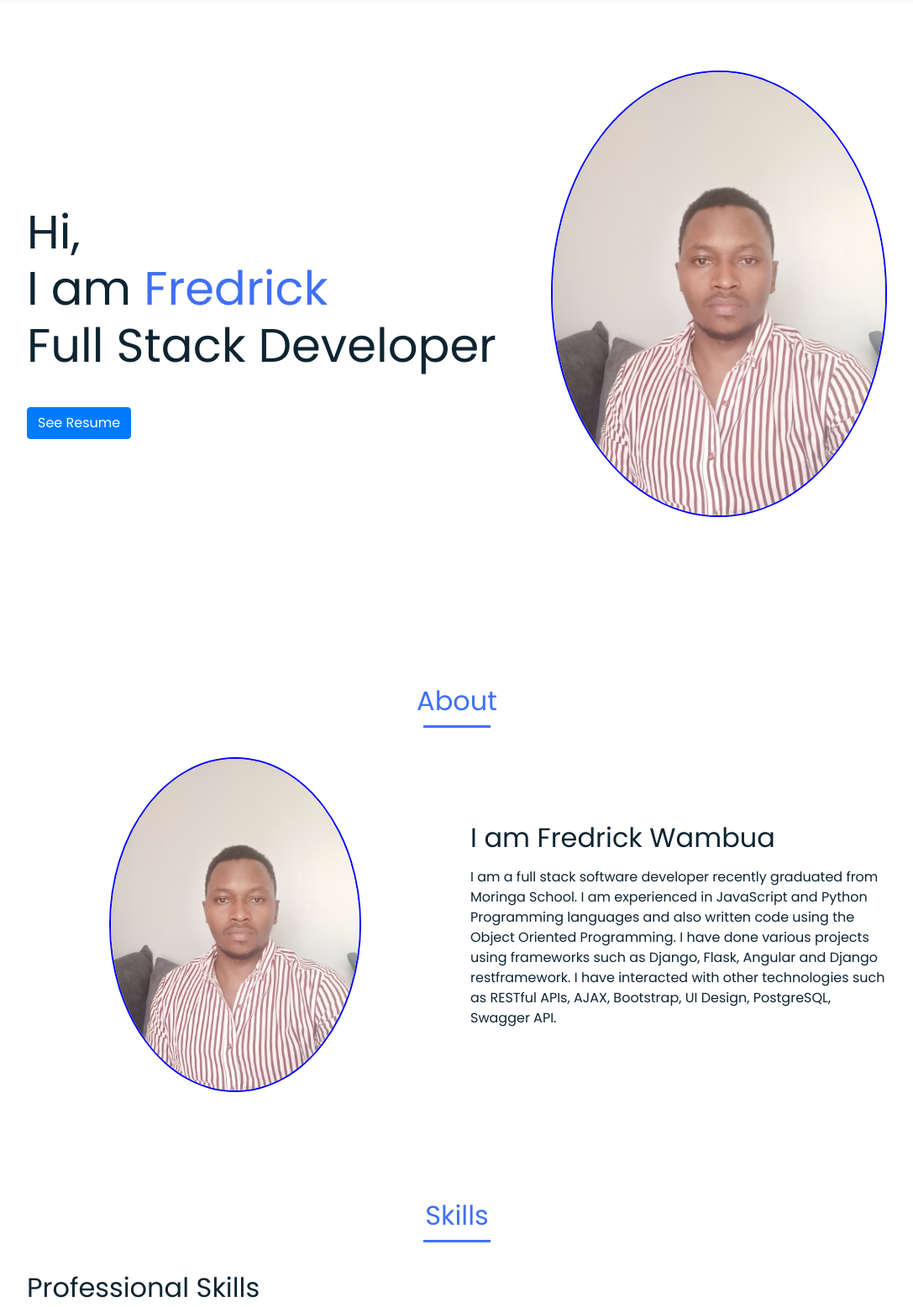
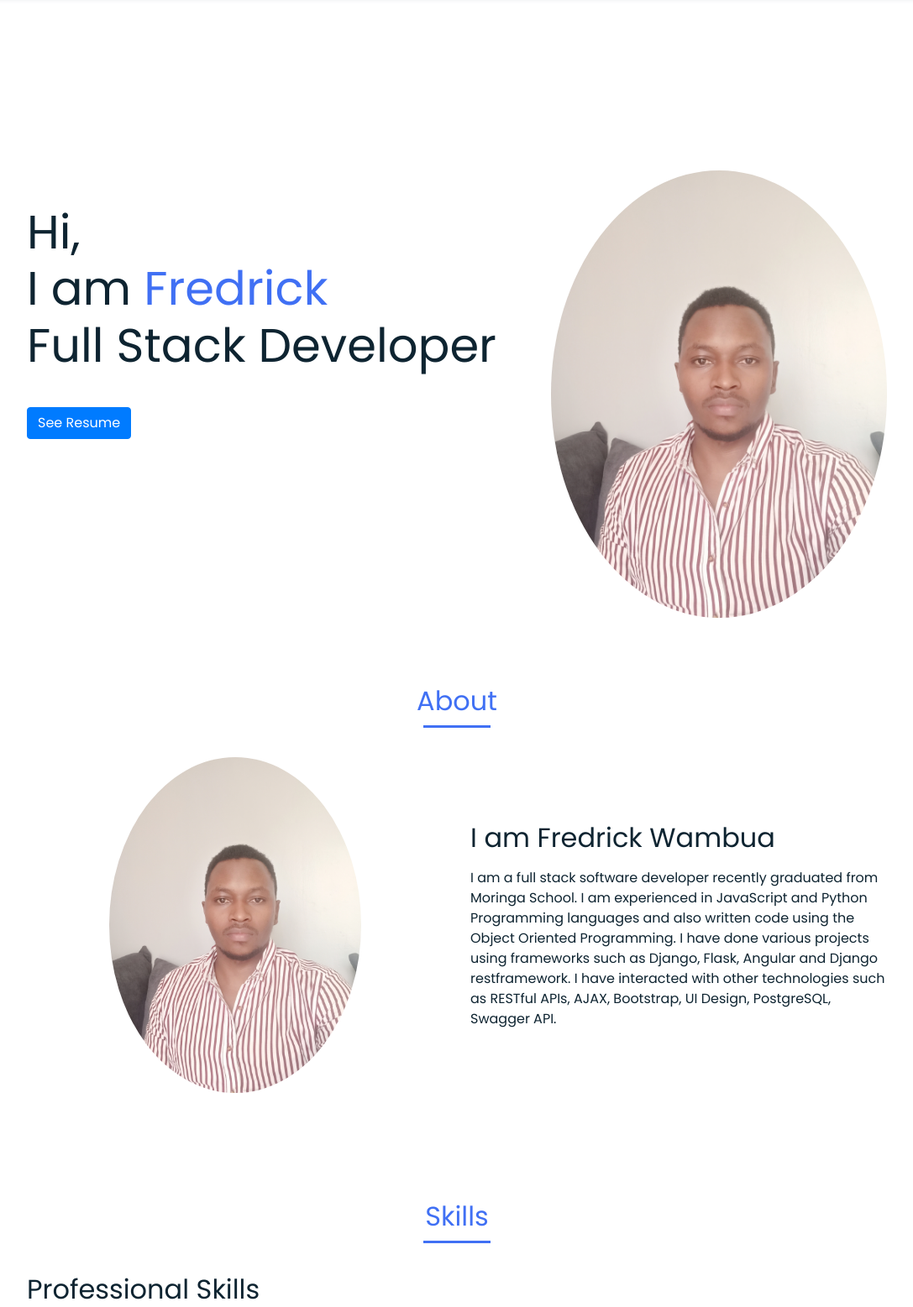
Before and after one commit to FredrickWambua/myportfolio, a Django app: page / in a window 1280 px wide. Shown: the part 64-1621 px from the top of the page at 84% size, without its empty margins (96-1183 px from the left). Run offline with Django 3.2, Linux system fonts and the light colour scheme; some libraries are stand-ins or nearby versions; some web fonts are replaced.

Commit message:
image modification

```diff
--- a/name/static/css/styles.css
+++ b/name/static/css/styles.css
@@ -434,13 +434,12 @@ img{
     margin-bottom: 0;
     margin-right: var(--mb-4);
   }
-  .home__img{
+  /* .home__img{
     width: 457px;
     bottom: 15%;
-  }
+  } */
   #myimage {
       border-radius: 50%;
-      border: solid 2px blue;
   }
 
   .about__container, .skills__container{
```
